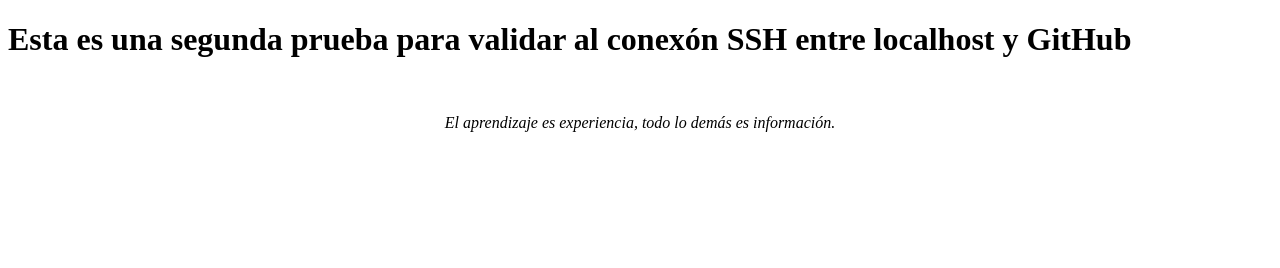
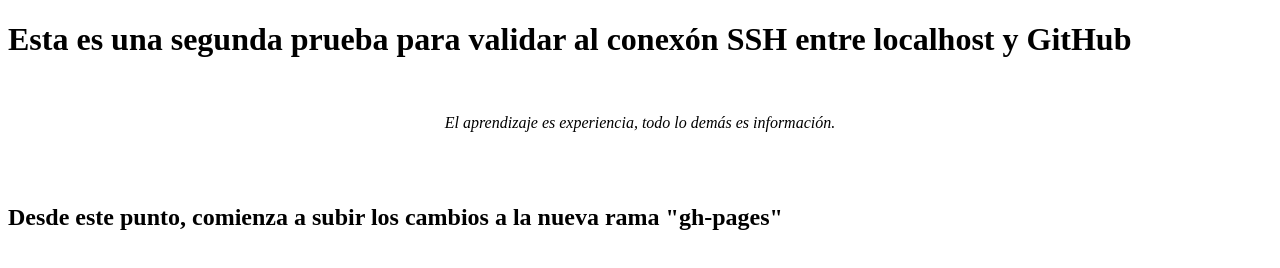
Before and after one commit to Hancock3012/prueba, a plain HTML site: page index.html in a window 1280 px wide. Drawn offline with Linux system fonts and the light colour scheme.

Commit message:
Trabajando en la nueva rama raíz

```diff
--- a/index.html
+++ b/index.html
@@ -5,6 +5,6 @@
 </head>
 <body>
 <h1>Esta es una segunda prueba para validar al conexón SSH entre localhost y GitHub</h1><br>
-<p style="text-align: center;"><i>El aprendizaje es experiencia, todo lo demás es información.</i></p>
+<p style="text-align: center;"><i>El aprendizaje es experiencia, todo lo demás es información.</i></p><br><br><h2><b>Desde este punto, comienza a subir los cambios a la nueva rama "gh-pages"</b></h2>
 </body>
 </html>
```
